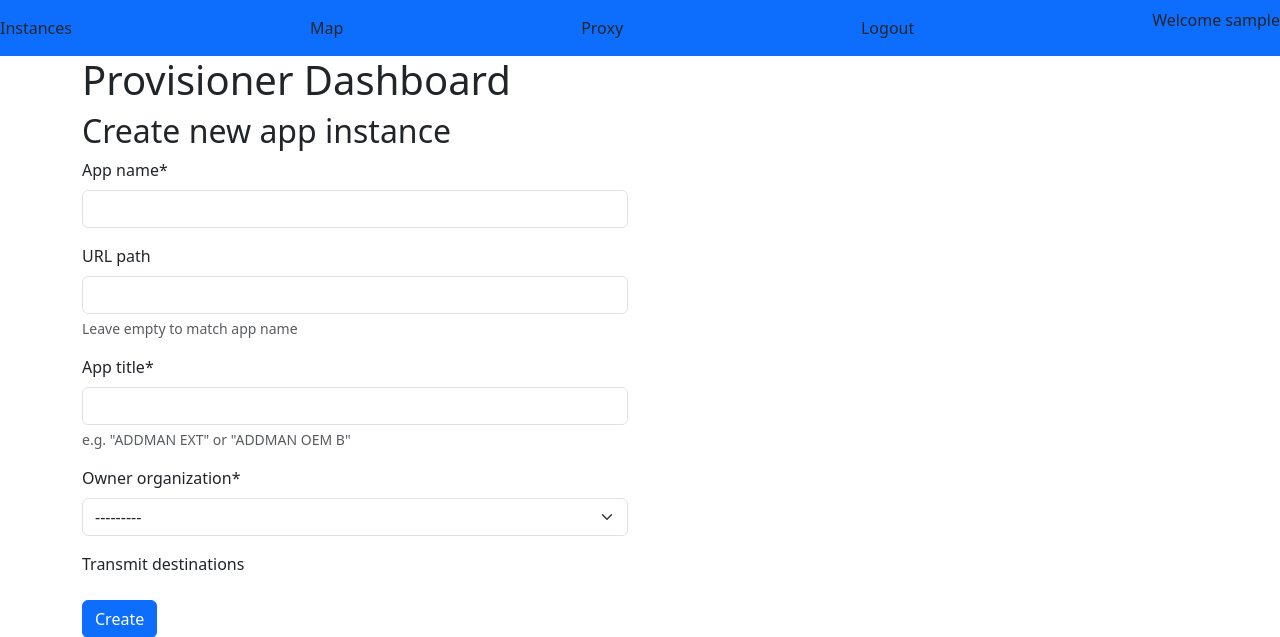
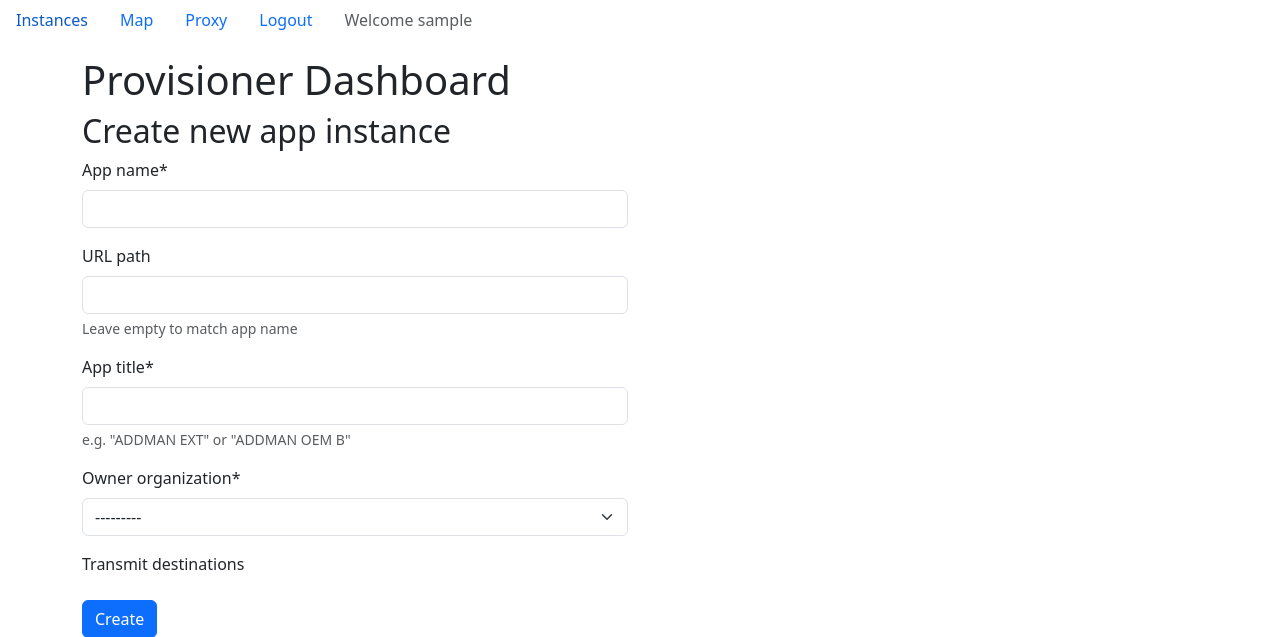
Before and after one commit to Tturna/amsys, a Django app: page /create_app_instance/ in a window 1280 px wide. Shown: the top 637 px of the page. Run offline with Django 5.2, Linux system fonts and the light colour scheme; the visitor is signed in with stand-in values (Sample User, id 1); data that the repository does not hold is empty; some libraries are stand-ins or nearby versions.

Commit message:
nav css fix, minor tweaks

```diff
--- a/dashboard/main/views.py
+++ b/dashboard/main/views.py
@@ -139,8 +139,9 @@ def create_app_instance(request):
         str(app_instance.pk)
     ], capture_output=True, text=True)
 
+    print(create_result.stdout)
     if (create_result.returncode != 0):
-        print(create_result.stdout)
+        print(create_result.stderr)
         app_instance.delete()
         # TODO: error msg
         return HttpResponseRedirect(reverse("index"))
--- a/dashboard/templates/base.html
+++ b/dashboard/templates/base.html
@@ -15,14 +15,14 @@
     {% endblock %}
   </head>
   <body>
-      <nav class="navbar bg-primary">
-          <a class="nav-link" href="{% url 'index' %}">Instances</a>
+      <nav class="nav">
+          <a class="nav-link active" href="{% url 'index' %}">Instances</a>
           <a class="nav-link" href="{% url 'map' %}">Map</a>
           <a class="nav-link" href="{% url 'proxy' %}">Proxy</a>
           {% if request.user.is_authenticated %}
           <form method="POST" action="{% url 'logout' %}">
               {% csrf_token %}
-              <input class="nav-link" type="submit" value="Logout">
+              <input class="nav-link bg-transparent border border-0" type="submit" value="Logout">
           </form>
           <p class="nav-link disabled">Welcome {{ user.username }}</p>
           {% else %}
```
Also changed, not shown: dashboard/TODO.md (+2 -0 lines).
